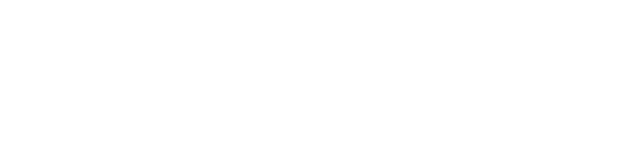
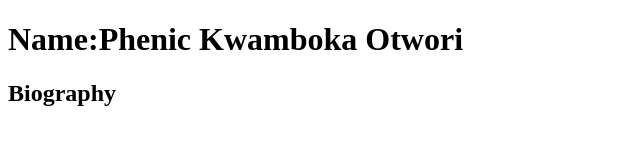
Before and after one commit to phenic00/week_1_ip_project, a plain HTML site: page index.html in a window 1280 px wide. Shown: the whole page, without its empty margins (0-640 px from the left). Drawn offline with Linux system fonts and the light colour scheme.

Commit message:
added headers

```diff
--- a/index.html
+++ b/index.html
@@ -8,6 +8,8 @@
     <link rel="stylesheet" href="css/style.css">
 </head>
 <body>
+    <h1>Name:Phenic Kwamboka Otwori</h1>
+    <h2>Biography</h2>
 
 </body>
 </html>
```
